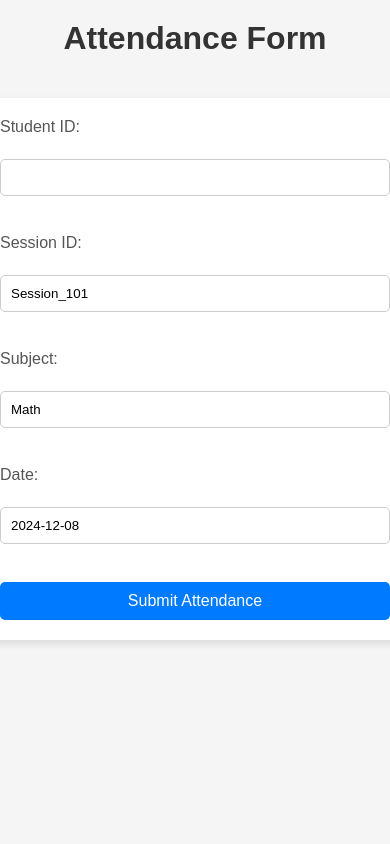
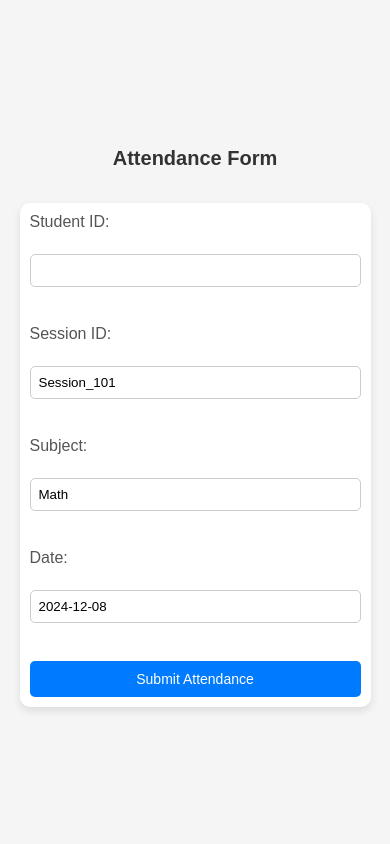
Before and after one commit to nikhil-771/Attendance-py, a Flask app: page / in a window 390 px wide. Run offline with Flask 3, Linux system fonts and the light colour scheme.

Commit message:
Made  Responsive indexStyle.css

```diff
--- a/static/css/indexStyle.css
+++ b/static/css/indexStyle.css
@@ -7,6 +7,8 @@ body {
     display: flex;
     flex-direction: column;
     align-items: center;
+    min-height: 100vh; /* Ensure the body takes up full height */
+    justify-content: center; /* Center content vertically on larger screens */
 }
 
 /* Center the heading at the top */
@@ -14,6 +16,7 @@ h1 {
     text-align: center;
     margin-top: 20px;
     color: #333;
+    font-size: 24px;
 }
 
 /* Form container */
@@ -23,8 +26,9 @@ form {
     border-radius: 10px;
     box-shadow: 0 4px 8px rgba(0, 0, 0, 0.1);
     margin-top: 20px;
-    width: 100%;
-    max-width: 400px;
+    width: 90%; /* Default width for smaller screens */
+    max-width: 400px; /* Limit the maximum width for larger screens */
+    box-sizing: border-box; /* Ensure padding doesn't affect the width */
 }
 
 /* Form labels */
@@ -60,3 +64,30 @@ button {
 button:hover {
     background-color: #0056b3;
 }
+
+/* Responsive Design: Adapt for smaller screens */
+@media (max-width: 600px) {
+    h1 {
+        font-size: 20px; /* Reduce font size for headings on small screens */
+        margin-top: 10px;
+    }
+
+    form {
+        padding: 15px; /* Reduce padding for smaller screens */
+    }
+
+    button {
+        font-size: 14px; /* Reduce button font size for smaller screens */
+    }
+}
+
+/* Responsive Design: Add space for very small screens */
+@media (max-width: 400px) {
+    form {
+        padding: 10px; /* Further reduce padding for very small screens */
+    }
+
+    input {
+        padding: 8px; /* Adjust input padding */
+    }
+}
```
